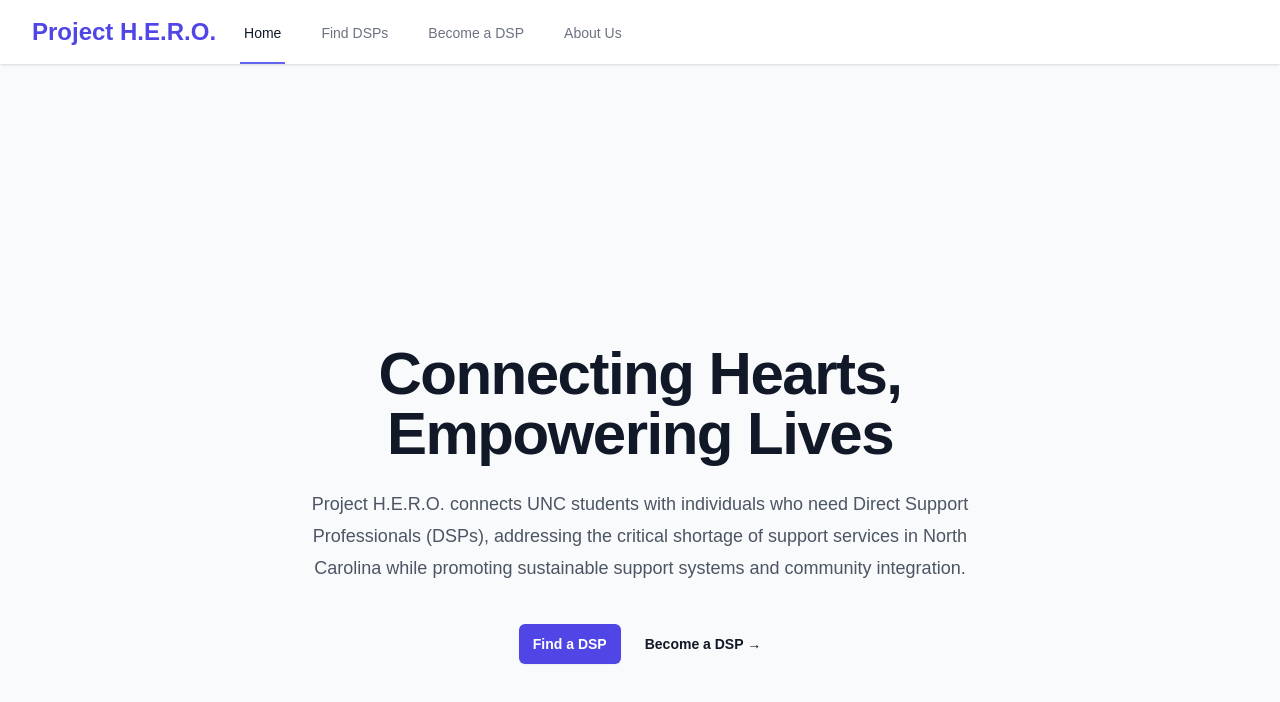
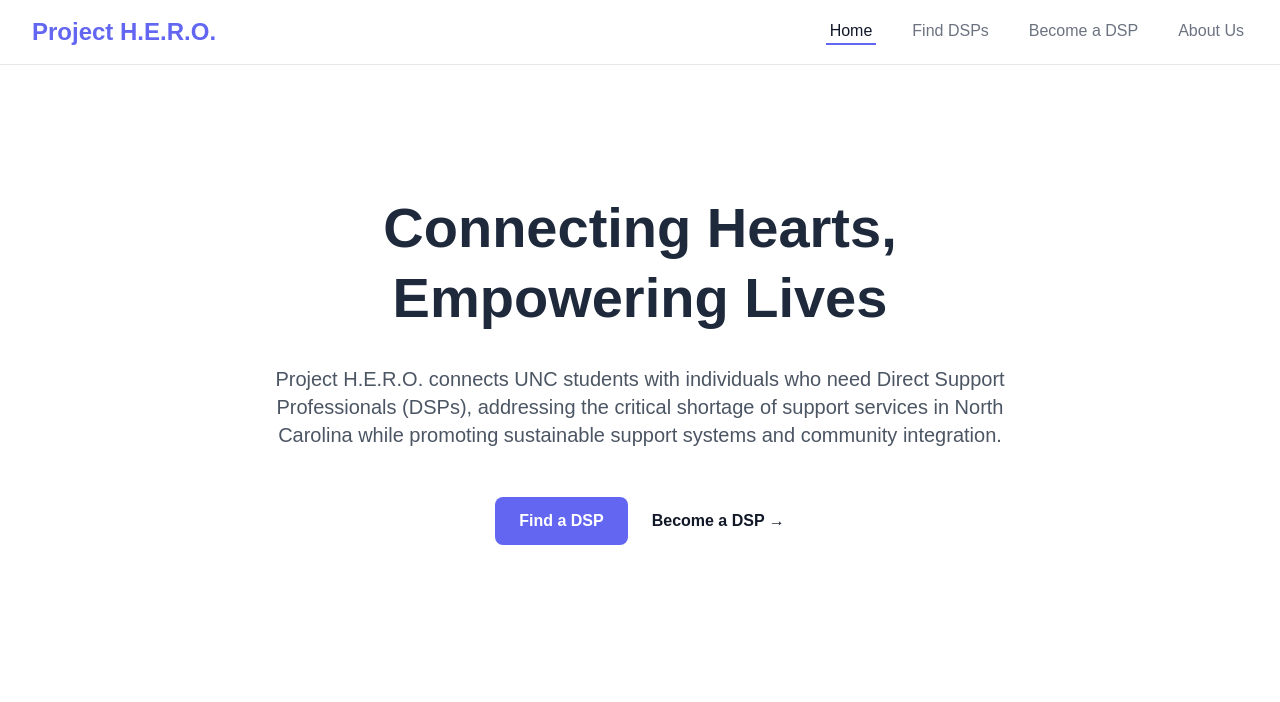
Before and after one commit to KSaxena-233/project-hero, a React (Vite) app: page / in a window 1280 px wide. Shown: the top 702 px of the page. Built offline with nearby package versions, Linux system fonts and the light colour scheme.

Commit message:
fix: update design to match localhost version

```diff
--- a/index.html
+++ b/index.html
@@ -5,9 +5,8 @@
     <link rel="icon" type="image/svg+xml" href="/vite.svg" />
     <meta name="viewport" content="width=device-width, initial-scale=1.0" />
     <title>Project H.E.R.O.</title>
-    <link href="./dist/index.css" rel="stylesheet">
   </head>
-  <body class="bg-gray-50">
+  <body class="bg-white">
     <div id="root"></div>
     <script type="module" src="/src/main.tsx"></script>
   </body>
--- a/src/App.tsx
+++ b/src/App.tsx
@@ -1,4 +1,4 @@
-import { BrowserRouter as Router, Routes, Route } from 'react-router-dom'
+import { BrowserRouter as Router, Routes, Route, Link } from 'react-router-dom'
 import { Fragment } from 'react'
 import { Disclosure } from '@headlessui/react'
 import { Bars3Icon, XMarkIcon } from '@heroicons/react/24/outline'
@@ -17,97 +17,62 @@ function classNames(...classes: string[]) {
 function App() {
   return (
     <Router>
-      <div className="min-h-screen bg-gray-50">
-        <Disclosure as="nav" className="bg-white shadow">
-          {({ open }) => (
-            <>
-              <div className="mx-auto max-w-7xl px-4 sm:px-6 lg:px-8">
-                <div className="flex h-16 justify-between">
-                  <div className="flex">
-                    <div className="flex flex-shrink-0 items-center">
-                      <span className="text-2xl font-bold text-indigo-600">Project H.E.R.O.</span>
-                    </div>
-                    <div className="hidden sm:ml-6 sm:flex sm:space-x-8">
-                      {navigation.map((item) => (
-                        <a
-                          key={item.name}
-                          href={item.href}
-                          className={classNames(
-                            item.current
-                              ? 'border-indigo-500 text-gray-900'
-                              : 'border-transparent text-gray-500 hover:border-gray-300 hover:text-gray-700',
-                            'inline-flex items-center border-b-2 px-1 pt-1 text-sm font-medium'
-                          )}
-                        >
-                          {item.name}
-                        </a>
-                      ))}
-                    </div>
-                  </div>
-                  <div className="-mr-2 flex items-center sm:hidden">
-                    <Disclosure.Button className="inline-flex items-center justify-center rounded-md p-2 text-gray-400 hover:bg-gray-100 hover:text-gray-500">
-                      <span className="sr-only">Open main menu</span>
-                      {open ? (
-                        <XMarkIcon className="block h-6 w-6" aria-hidden="true" />
-                      ) : (
-                        <Bars3Icon className="block h-6 w-6" aria-hidden="true" />
-                      )}
-                    </Disclosure.Button>
+      <div className="min-h-screen bg-white">
+        {/* Navigation */}
+        <nav className="border-b border-gray-200">
+          <div className="max-w-7xl mx-auto px-4 sm:px-6 lg:px-8">
+            <div className="flex justify-between h-16 items-center">
+              <Link to="/" className="text-[#6366F1] text-2xl font-bold">
+                Project H.E.R.O.
+              </Link>
+              <div className="flex space-x-8">
+                <Link to="/" className="text-gray-900 border-b-2 border-[#6366F1] px-1">
+                  Home
+                </Link>
+                <Link to="/find-dsps" className="text-gray-500 hover:text-gray-700 px-1">
+                  Find DSPs
+                </Link>
+                <Link to="/become-dsp" className="text-gray-500 hover:text-gray-700 px-1">
+                  Become a DSP
+                </Link>
+                <Link to="/about" className="text-gray-500 hover:text-gray-700 px-1">
+                  About Us
+                </Link>
               </div>
             </div>
           </div>
+        </nav>
 
-              <Disclosure.Panel className="sm:hidden">
-                <div className="space-y-1 pb-3 pt-2">
-                  {navigation.map((item) => (
-                    <Disclosure.Button
-                      key={item.name}
-                      as="a"
-                      href={item.href}
-                      className={classNames(
-                        item.current
-                          ? 'bg-indigo-50 border-indigo-500 text-indigo-700'
-                          : 'border-transparent text-gray-500 hover:bg-gray-50 hover:border-gray-300 hover:text-gray-700',
-                        'block pl-3 pr-4 py-2 border-l-4 text-base font-medium'
-                      )}
-                    >
-                      {item.name}
-                    </Disclosure.Button>
-                  ))}
-                </div>
-              </Disclosure.Panel>
-            </>
-          )}
-        </Disclosure>
-
+        {/* Main Content */}
         <main>
-          <div className="relative isolate px-6 pt-14 lg:px-8">
-            <div className="mx-auto max-w-2xl py-32 sm:py-48 lg:py-56">
-              <div className="text-center">
-                <h1 className="text-4xl font-bold tracking-tight text-gray-900 sm:text-6xl">
-                  Connecting Hearts, Empowering Lives
+          <div className="max-w-7xl mx-auto px-4 sm:px-6 lg:px-8">
+            <div className="text-center mt-32">
+              <h1 className="text-[3.5rem] font-bold text-[#1e293b] leading-tight mb-8">
+                Connecting Hearts,<br />
+                Empowering Lives
               </h1>
-                <p className="mt-6 text-lg leading-8 text-gray-600">
-                  Project H.E.R.O. connects UNC students with individuals who need Direct Support Professionals (DSPs),
-                  addressing the critical shortage of support services in North Carolina while promoting sustainable
-                  support systems and community integration.
+              <p className="text-gray-600 text-xl max-w-3xl mx-auto mb-12">
+                Project H.E.R.O. connects UNC students with individuals who need Direct Support
+                Professionals (DSPs), addressing the critical shortage of support services in North
+                Carolina while promoting sustainable support systems and community integration.
               </p>
-                <div className="mt-10 flex items-center justify-center gap-x-6">
-                  <a
-                    href="/find-dsps"
-                    className="rounded-md bg-indigo-600 px-3.5 py-2.5 text-sm font-semibold text-white shadow-sm hover:bg-indigo-500 focus-visible:outline focus-visible:outline-2 focus-visible:outline-offset-2 focus-visible:outline-indigo-600"
+              <div className="flex justify-center items-center gap-6">
+                <Link
+                  to="/find-dsps"
+                  className="bg-[#6366F1] text-white px-6 py-3 rounded-lg font-semibold hover:bg-[#4F46E5]"
                 >
                   Find a DSP
-                  </a>
-                  <a href="/become-dsp" className="text-sm font-semibold leading-6 text-gray-900">
-                    Become a DSP <span aria-hidden="true">→</span>
-                  </a>
-                </div>
+                </Link>
+                <Link
+                  to="/become-dsp"
+                  className="text-gray-900 font-semibold flex items-center"
+                >
+                  Become a DSP →
+                </Link>
               </div>
             </div>
           </div>
         </main>
-      </div>
 
         <Routes>
           <Route path="/" element={null} />
@@ -115,6 +80,7 @@ function App() {
           <Route path="/become-dsp" element={<div>Become a DSP Page (Coming Soon)</div>} />
           <Route path="/about" element={<div>About Us Page (Coming Soon)</div>} />
         </Routes>
+      </div>
     </Router>
   )
 }
```
Lines whose indentation alone changed are shown as unchanged.
